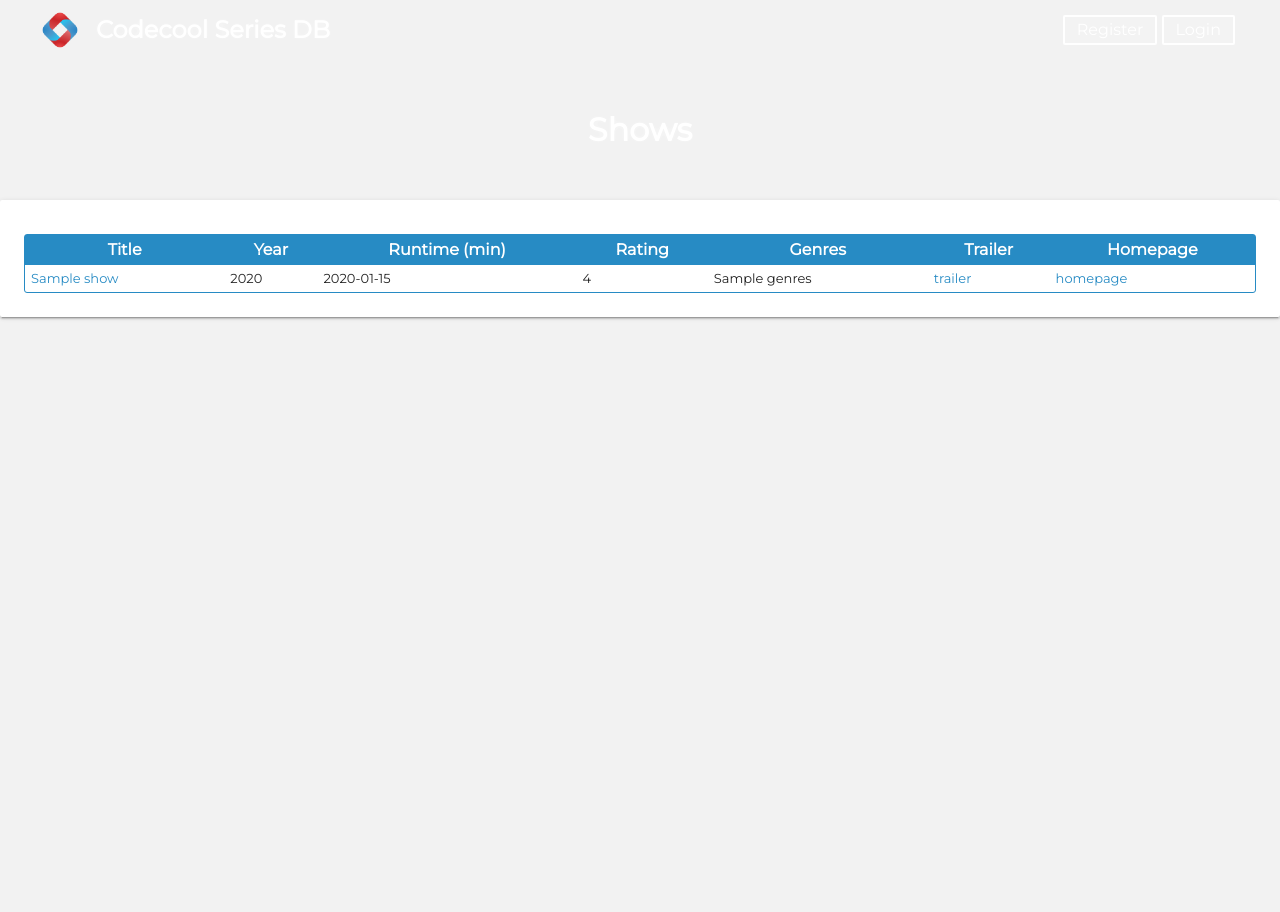
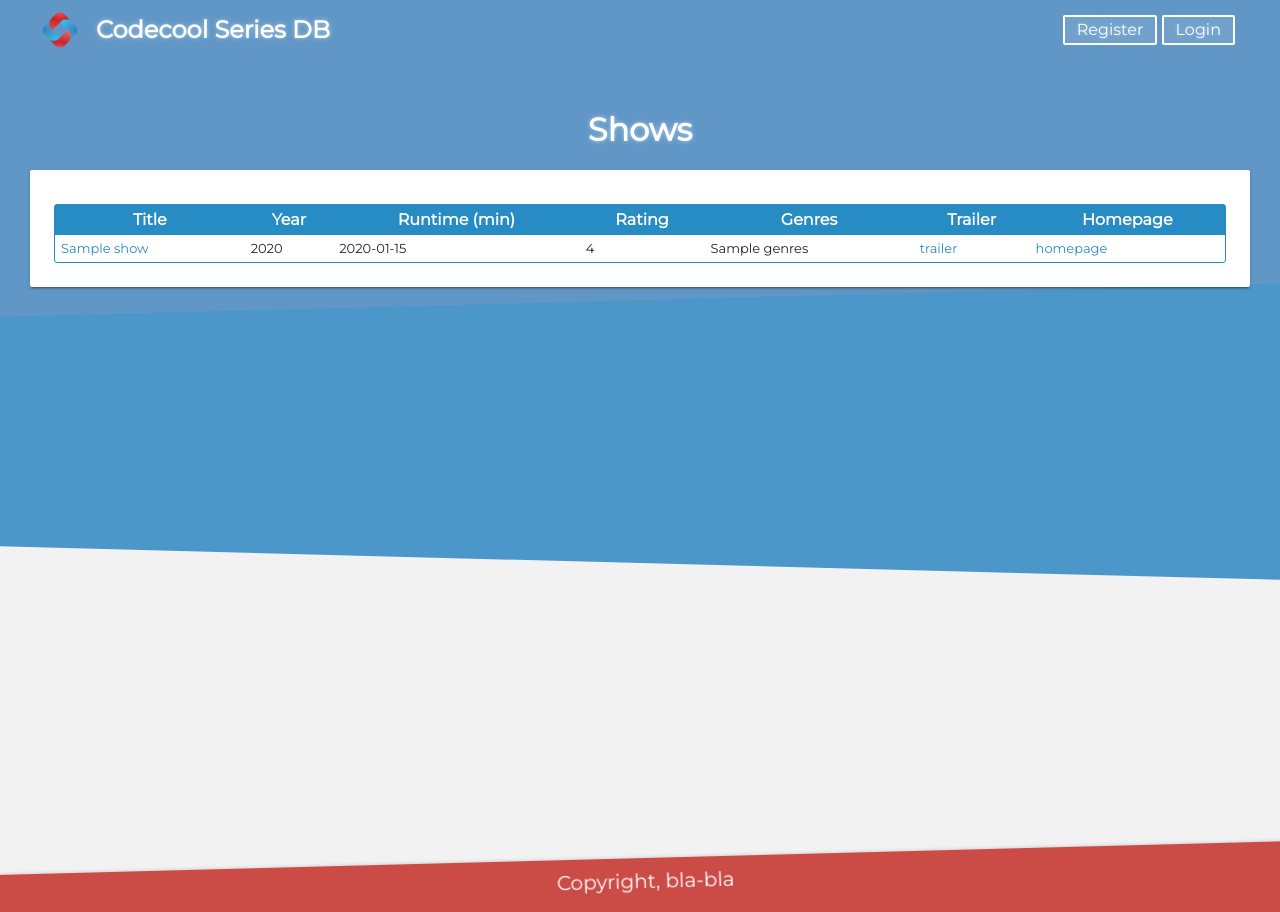
Before and after one commit to evaszalai/tv-series, a Flask app: page /shows/most-rated in a window 1280 px wide. Run offline with Flask 2, Linux system fonts and the light colour scheme; a database or web service that is not in the repository returns one stand-in record (values such as "Sample title"); some libraries are stand-ins or nearby versions.

Commit message:
style: add background color and footer

```diff
--- a/templates/base_template.html
+++ b/templates/base_template.html
@@ -28,7 +28,9 @@
     <link rel="stylesheet" href="{{ url_for('static', filename='style/utils.css') }}">
 
     <!-- page specific styling -->
-    <link rel="stylesheet" href="{{ url_for('static', filename='style/detailed-view.css') }}">
+{% block styling %}
+
+{% endblock %}
 </head>
 
 <body>
@@ -47,8 +49,17 @@
         <nav class="breadcrumb"> {% block breadcrumb %}{% endblock %}
         </nav>
         <h1 class="title text-center">{% block main_title %} Welcome page {% endblock %}</h1>
+
+    {% block content %} {% endblock %}
     </section>
-    {% block content %} {% endblock %}
+<footer>
+        Copyright, bla-bla
+    </footer>
+</div>
+<div class="background">
+    <div class="dark-blue-layer"></div>
+    <div class="light-blue-layer"></div>
 </div>
 </body>
+
 </html>
--- a/templates/most_rated.html
+++ b/templates/most_rated.html
@@ -1,6 +1,7 @@
 {% extends 'base_template.html' %}
 
 {% block page_title %} Shows {% endblock %}
+{% block styling %} <link rel="stylesheet" href="{{ url_for('static', filename='style/pagination.css') }}"> {% endblock %}
 {% block main_title %} Shows {% endblock %}
 {% block content %}
 <div class="card">
```
